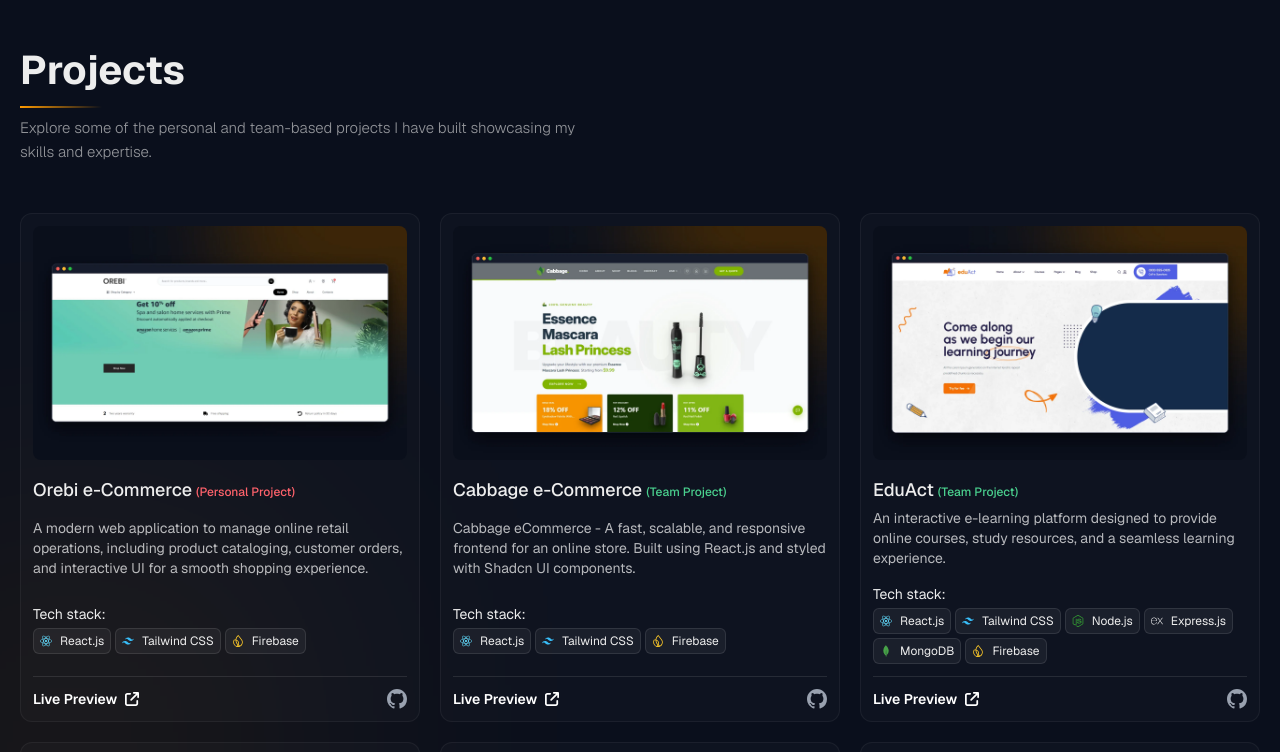
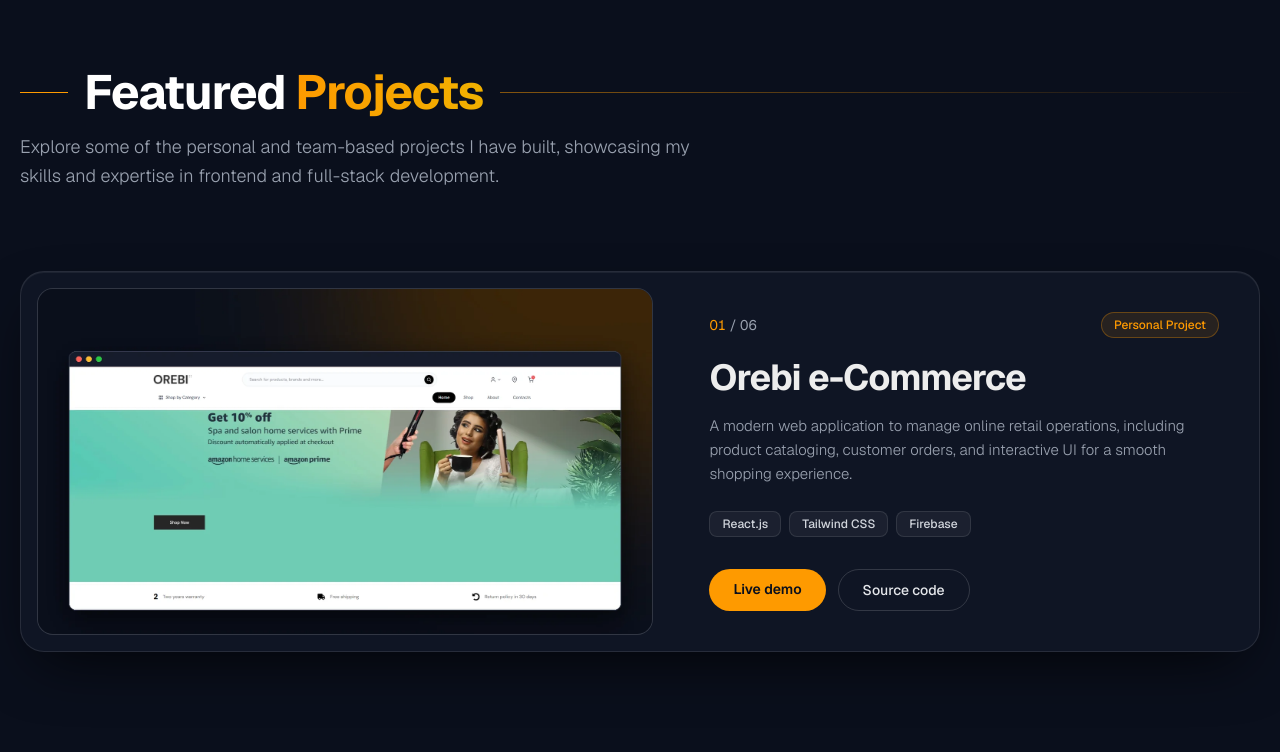
Before and after one commit to Sijan666/personalPortfolio, a React (Vite) app: page / in a window 1280 px wide. Shown: the part 3320-4072 px from the top of the page. Built offline with nearby package versions, Linux system fonts and the light colour scheme.

Commit message:
refactor: update projects header styling to match global premium layout

```diff
--- a/src/components/layouts/Projects.jsx
+++ b/src/components/layouts/Projects.jsx
@@ -1,54 +1,156 @@
-import React from 'react'
-import Container from '../Container'
-import { allProjects } from '../data/projectSApi'
-import Project from '../Project'
+import { useEffect, useRef } from "react"
+import Container from "../Container"
+import { allProjects } from "../data/projectSApi"
+
+const TOP = 112
+const STEP = 20
+const pad = (n) => String(n).padStart(2, "0")
+
+// techStack
+const toNames = (stack) => {
+    if (!stack) return []
+    const list = Array.isArray(stack) ? stack : String(stack).split(",")
+    return list
+        .map((t) => (typeof t === "string" ? t : t?.name ?? t?.label ?? t?.title ?? ""))
+        .map((s) => String(s).trim())
+        .filter(Boolean)
+}
 
 const Projects = () => {
+    const cards = useRef([])
+    const veils = useRef([])
+
+    useEffect(() => {
+        if (window.matchMedia("(prefers-reduced-motion: reduce)").matches) return
+        const wide = window.matchMedia("(min-width: 1024px)")
+        let raf = 0
+
+        const update = () => {
+            raf = 0
+            const vh = window.innerHeight
+            cards.current.forEach((el, i) => {
+                const next = cards.current[i + 1]
+                if (!el || !next) return
+                const rest = TOP + (i + 1) * STEP
+                const p = wide.matches ? Math.min(Math.max((vh - next.getBoundingClientRect().top) / (vh - rest), 0), 1) : 0
+                el.style.transform = p ? `scale(${1 - p * 0.05})` : ""
+                veils.current[i].style.opacity = p * 0.6
+            })
+        }
+        const onScroll = () => {
+            if (!raf) raf = requestAnimationFrame(update)
+        }
+
+        update()
+        window.addEventListener("scroll", onScroll, { passive: true })
+        window.addEventListener("resize", onScroll)
+        return () => {
+            cancelAnimationFrame(raf)
+            window.removeEventListener("scroll", onScroll)
+            window.removeEventListener("resize", onScroll)
+        }
+    }, [])
+
     return (
-        <>
-        <section id='projects' className="relative bg-[#0a0f1c] overflow-hidden w-full max-w-full">
-            <div className="absolute top-[40%] left-[-10%] w-[400px] h-[400px] bg-[#fe9a00] blur-[150px] opacity-10 pointer-events-none"></div>
-            <div className="lg:py-25 py-15 font-geist relative z-10 w-full">
-                <Container>
-                    {/* heading text */}
-                    <div className="heading text-center lg:text-left mb-4">
-                        <h3 className='text-[30px] lg:text-[40px] font-bold text-[#ededed] inline-block relative'>
-                            Projects
-                            <span className="absolute -bottom-2 left-0 w-1/2 h-0.5 bg-linear-to-r from-[#fe9a00] to-transparent"></span>
-                        </h3>
-                    </div>
-                    {/* subtitle */}
-                    <div className="mb-12 text-center lg:text-left">
-                        <p className='text-[15px] text-[#ededed]/60 lg:w-[559px] leading-relaxed font-light'>
-                            Explore some of the personal and team-based projects I have built showcasing my skills and expertise.
+        <section id="projects" className="relative w-full overflow-x-clip bg-[#0a0f1c] py-24 font-geist lg:py-32 selection:bg-[#fe9a00] selection:text-[#0a0f1c]">
+            {/* Background Glow */}
+            <div aria-hidden="true" className="pointer-events-none absolute -left-[10%] top-[40%] size-[400px] rounded-full bg-[#fe9a00]/10 blur-[150px]" />
+            <Container>
+                <div className="relative z-10">
+                    {/* Synchronized Premium Header */}
+                    <div className="flex flex-col items-center lg:items-start mb-16 lg:mb-20 w-full">
+                        <div className="flex items-center gap-4 mb-4 w-full">
+                            <span className="hidden lg:block h-px w-12 bg-[#fe9a00]" />
+                            <h2 className='text-4xl lg:text-5xl font-bold text-white tracking-tight whitespace-nowrap'>
+                                Featured <span className="text-transparent bg-clip-text bg-linear-to-r from-[#fe9a00] to-yellow-500">Projects</span>
+                            </h2>
+                            <span className="h-px flex-1 bg-linear-to-r from-[#fe9a00]/50 to-transparent" />
+                        </div>
+                        <p className='text-base lg:text-lg text-gray-400 max-w-2xl text-center lg:text-left leading-relaxed font-light'>
+                            Explore some of the personal and team-based projects I have built, showcasing my skills and expertise in frontend and full-stack development.
                         </p>
                     </div>
-                    {/* project grid */}
-                    <div className="grid lg:grid-cols-3 grid-cols-1 md:grid-cols-2 items-stretch gap-6 lg:gap-5 w-full relative z-10">
-                        {allProjects.map((item) => (
-                            <div key={item.id} className="h-full">
-                                <Project
-                                    projectImg={item.projectImg}
-                                    projectName={item.projectName}
-                                    projectType={item.projectType}
-                                    projectDetails={item.projectDetails}
-                                    techStack={item.techStack}
-                                    liveLink={item.liveLink}
-                                    githubLink={item.githubLink}
-                                />
-                            </div>
-                        ))}
+                    {/* stacking cards */}
+                    <div>
+                        {allProjects.map((p, i) => {
+                            const { projectImg, projectName, projectType, projectDetails, liveLink, githubLink } = p
+                            const stack = toNames(p.techStack)
+
+                            return (
+                                <div
+                                    key={p.id}
+                                    ref={(el) => (cards.current[i] = el)}
+                                    style={{ top: TOP + i * STEP }}
+                                    className="relative mb-8 origin-top last:mb-0 lg:sticky lg:mb-[18vh] lg:last:mb-0"
+                                >
+                                    <article
+                                        aria-labelledby={`project-${p.id}`}
+                                        className="relative grid overflow-hidden rounded-3xl border border-white/10 bg-[#0f1524] shadow-[inset_0_1px_0_rgba(255,255,255,0.06),0_24px_60px_-20px_rgba(0,0,0,0.8)] lg:grid-cols-[1.1fr_1fr]"
+                                    >
+                                        {/* image */}
+                                        <div className="p-3 lg:p-4">
+                                            <div className="relative aspect-video overflow-hidden rounded-2xl border border-white/10 bg-white/5 lg:aspect-auto lg:h-full lg:min-h-[340px]">
+                                                {projectImg ? (
+                                                    <img src={projectImg} alt={`${projectName} preview`} loading="lazy" className="absolute inset-0 size-full object-cover object-top" />
+                                                ) : (
+                                                    <span aria-hidden="true" className="absolute inset-0 flex items-center justify-center text-7xl font-bold text-white/10">{projectName?.[0]}</span>
+                                                )}
+                                            </div>
+                                        </div>
+                                        {/* details */}
+                                        <div className="flex flex-col p-6 sm:p-8 lg:p-10">
+                                            <div className="flex items-center justify-between gap-3">
+                                                <span className="text-sm tabular-nums text-[#fe9a00]">
+                                                    {pad(i + 1)} <span className="text-gray-400">/ {pad(allProjects.length)}</span>
+                                                </span>
+                                                {projectType && (
+                                                    <span className="rounded-full border border-[#fe9a00]/30 bg-[#fe9a00]/10 px-3 py-1 text-xs font-medium text-[#fe9a00]">{projectType}</span>
+                                                )}
+                                            </div>
+                                            <h3 id={`project-${p.id}`} className="mt-5 text-3xl font-bold tracking-tight text-[#ededed] lg:text-4xl">{projectName}</h3>
+                                            {projectDetails && <p className="mt-4 line-clamp-4 text-[15px] font-light leading-relaxed text-gray-400">{projectDetails}</p>}
+                                            {stack.length > 0 && (
+                                                <ul className="mt-6 flex flex-wrap gap-2">
+                                                    {stack.map((name) => (
+                                                        <li key={name} className="rounded-lg border border-white/10 bg-white/5 px-3 py-1 text-xs font-medium text-gray-300">{name}</li>
+                                                    ))}
+                                                </ul>
+                                            )}
+                                            {(liveLink || githubLink) && (
+                                                <div className="mt-auto flex flex-wrap gap-3 pt-8">
+                                                    {liveLink && (
+                                                        <a href={liveLink} target="_blank" rel="noreferrer" className="rounded-full bg-[#fe9a00] px-6 py-2.5 text-sm font-semibold text-[#0a0f1c] transition-all duration-300 hover:brightness-110 hover:shadow-[0_0_24px_rgba(254,154,0,0.5)] focus-visible:outline-none focus-visible:ring-2 focus-visible:ring-[#fe9a00]/70 focus-visible:ring-offset-2 focus-visible:ring-offset-[#0f1524] motion-reduce:transition-none">
+                                                            Live demo
+                                                        </a>
+                                                    )}
+                                                    {githubLink && (
+                                                        <a href={githubLink} target="_blank" rel="noreferrer" className="rounded-full border border-white/15 px-6 py-2.5 text-sm font-medium text-gray-200 transition-colors duration-300 hover:border-[#fe9a00]/40 hover:text-[#fe9a00] focus-visible:outline-none focus-visible:ring-2 focus-visible:ring-[#fe9a00]/70 motion-reduce:transition-none">
+                                                            Source code
+                                                        </a>
+                                                    )}
+                                                </div>
+                                            )}
+                                        </div>
+                                        {/* dims the card while the next one covers it */}
+                                        <div aria-hidden="true" ref={(el) => (veils.current[i] = el)} className="pointer-events-none absolute inset-0 bg-[#0a0f1c] opacity-0" />
+                                    </article>
+                                </div>
+                            )
+                        })}
                     </div>
-                    {/* btn */}
-                    <div className="flex justify-center mt-16 relative z-10">
-                        <a href="https://github.com/sijan666" target="_blank" rel="noreferrer" className="px-8 py-3 text-sm font-medium tracking-wide text-[#fe9a00] bg-[#fe9a00]/10 border border-[#fe9a00]/30 rounded-xl hover:bg-[#fe9a00] hover:text-white hover:shadow-[0_0_15px_rgba(254,154,0,0.5)] transition-all duration-300 inline-block">
-                            View More Projects
+                    <div className="mt-16 flex justify-center">
+                        <a
+                            href="https://github.com/Sijan666"
+                            target="_blank"
+                            rel="noreferrer"
+                            className="inline-block rounded-full border border-[#fe9a00]/30 bg-[#fe9a00]/10 px-8 py-3 text-sm font-medium text-[#fe9a00] transition-all duration-300 hover:bg-[#fe9a00] hover:text-white hover:shadow-[0_0_24px_rgba(254,154,0,0.45)] focus-visible:outline-none focus-visible:ring-2 focus-visible:ring-[#fe9a00]/70 focus-visible:ring-offset-2 focus-visible:ring-offset-[#0a0f1c] motion-reduce:transition-none"
+                        >
+                            More projects on GitHub
                         </a>
                     </div>
-                </Container>
-            </div>
+                </div>
+            </Container>
         </section>
-        </>
     )
 }
 
```
